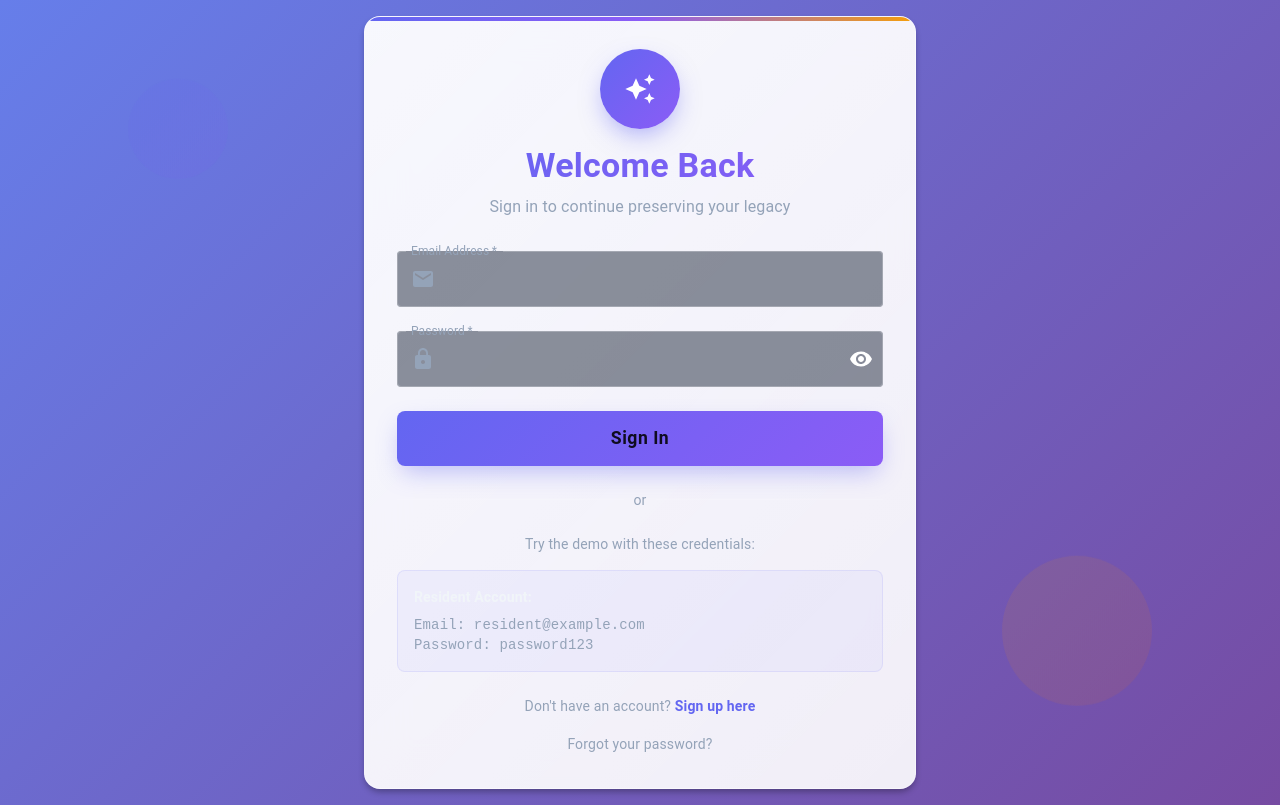
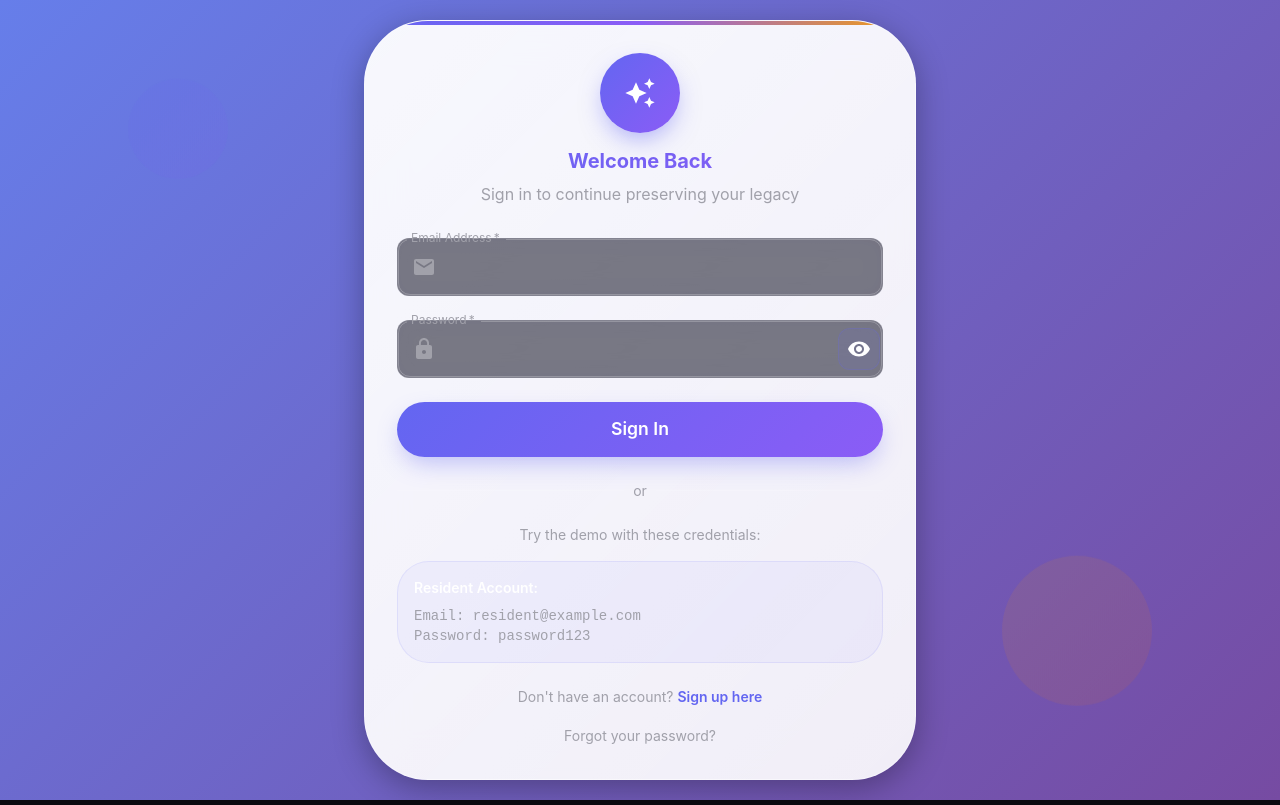
Before and after one commit to cekwedike/the-legacy-booth-app, a React (Vite) app in the folder frontend/: page /login in a window 1280 px wide. Built offline with nearby package versions, Linux system fonts and the light colour scheme.

Commit message:
Enhance MUI theme in App component; update color palette for improved dark mode aesthetics and refine component styles with new typography, gradients, and hover effects. Introduce consistent styling for buttons, cards, and input fields to elevate user interaction and visual appeal.

```diff
--- a/frontend/src/App.tsx
+++ b/frontend/src/App.tsx
@@ -28,88 +28,136 @@ const theme = createTheme({
   palette: {
     mode: 'dark',
     background: {
-      default: '#0f1419',
-      paper: '#1a2332',
+      default: '#0a0a0f',
+      paper: 'rgba(30, 30, 50, 0.8)',
     },
     primary: {
-      main: '#10b981', // emerald green
+      main: '#6366f1', // electric indigo
     },
     secondary: {
-      main: '#f59e0b', // amber gold
+      main: '#8b5cf6', // vibrant purple
     },
     error: {
       main: '#ef4444',
     },
     warning: {
-      main: '#f97316',
+      main: '#f59e0b',
     },
     info: {
-      main: '#3b82f6',
+      main: '#06b6d4',
     },
     success: {
-      main: '#059669',
+      main: '#10b981',
     },
     text: {
-      primary: '#f1f5f9',
-      secondary: '#94a3b8',
+      primary: '#ffffff',
+      secondary: '#a1a1aa',
     },
+  },
+  typography: {
+    fontFamily: '"Inter", "Roboto", "Helvetica", "Arial", sans-serif',
+    h1: {
+      fontWeight: 700,
+      fontSize: '2.5rem',
+    },
+    h2: {
+      fontWeight: 600,
+      fontSize: '2rem',
+    },
+    h3: {
+      fontWeight: 600,
+      fontSize: '1.5rem',
+    },
+    h4: {
+      fontWeight: 600,
+      fontSize: '1.25rem',
+    },
+    h5: {
+      fontWeight: 600,
+      fontSize: '1.125rem',
+    },
+    h6: {
+      fontWeight: 600,
+      fontSize: '1rem',
+    },
+    button: {
+      fontWeight: 600,
+      textTransform: 'none',
+    },
+  },
+  shape: {
+    borderRadius: 16,
   },
   components: {
     MuiPaper: {
       styleOverrides: {
         root: {
-          background: 'linear-gradient(135deg, #1a2332 0%, #1e293b 100%)',
-          border: '1px solid #334155',
-          boxShadow: '0 4px 6px -1px rgba(0, 0, 0, 0.3)',
+          background: 'rgba(30, 30, 50, 0.8)',
+          backdropFilter: 'blur(20px)',
+          border: '1px solid rgba(255, 255, 255, 0.1)',
+          boxShadow: '0 8px 32px rgba(0, 0, 0, 0.3)',
         },
       },
     },
     MuiAppBar: {
       styleOverrides: {
         root: {
-          background: 'linear-gradient(90deg, #0f1419 0%, #1a2332 100%)',
-          borderBottom: '1px solid #334155',
-          boxShadow: '0 1px 3px 0 rgba(0, 0, 0, 0.3)',
+          background: 'rgba(10, 10, 15, 0.9)',
+          backdropFilter: 'blur(20px)',
+          borderBottom: '1px solid rgba(255, 255, 255, 0.1)',
+          boxShadow: '0 4px 20px rgba(0, 0, 0, 0.3)',
         },
       },
     },
     MuiCard: {
       styleOverrides: {
         root: {
-          background: 'linear-gradient(135deg, #1a2332 0%, #1e293b 100%)',
-          border: '1px solid #334155',
-          borderRadius: 12,
-          boxShadow: '0 4px 6px -1px rgba(0, 0, 0, 0.3)',
+          background: 'rgba(30, 30, 50, 0.8)',
+          backdropFilter: 'blur(20px)',
+          border: '1px solid rgba(255, 255, 255, 0.1)',
+          borderRadius: 20,
+          boxShadow: '0 8px 32px rgba(0, 0, 0, 0.3)',
           '&:hover': {
-            border: '1px solid #10b981',
-            boxShadow: '0 10px 15px -3px rgba(16, 185, 129, 0.2)',
-            transform: 'translateY(-2px)',
+            border: '1px solid rgba(99, 102, 241, 0.5)',
+            boxShadow: '0 12px 40px rgba(99, 102, 241, 0.2)',
+            transform: 'translateY(-4px)',
           },
-          transition: 'all 0.3s ease-in-out',
+          transition: 'all 0.3s cubic-bezier(0.4, 0, 0.2, 1)',
         },
       },
     },
     MuiButton: {
       styleOverrides: {
         root: {
-          background: 'linear-gradient(135deg, #10b981 0%, #059669 100%)',
-          borderRadius: 8,
+          background: 'linear-gradient(135deg, #6366f1 0%, #8b5cf6 100%)',
+          borderRadius: 12,
           textTransform: 'none',
           fontWeight: 600,
-          boxShadow: '0 4px 6px -1px rgba(16, 185, 129, 0.3)',
+          fontSize: '0.95rem',
+          padding: '12px 24px',
+          boxShadow: '0 4px 15px rgba(99, 102, 241, 0.4)',
           '&:hover': {
-            background: 'linear-gradient(135deg, #059669 0%, #047857 100%)',
-            boxShadow: '0 6px 8px -1px rgba(16, 185, 129, 0.4)',
-            transform: 'translateY(-1px)',
+            background: 'linear-gradient(135deg, #4f46e5 0%, #7c3aed 100%)',
+            boxShadow: '0 6px 20px rgba(99, 102, 241, 0.5)',
+            transform: 'translateY(-2px)',
           },
-          transition: 'all 0.2s ease-in-out',
+          transition: 'all 0.3s cubic-bezier(0.4, 0, 0.2, 1)',
         },
         outlined: {
-          borderColor: '#10b981',
-          color: '#10b981',
+          background: 'transparent',
+          border: '2px solid #6366f1',
+          color: '#6366f1',
           '&:hover': {
-            background: 'rgba(16, 185, 129, 0.1)',
-            borderColor: '#059669',
+            background: 'rgba(99, 102, 241, 0.1)',
+            border: '2px solid #8b5cf6',
+            color: '#8b5cf6',
+          },
+        },
+        text: {
+          background: 'transparent',
+          color: '#6366f1',
+          '&:hover': {
+            background: 'rgba(99, 102, 241, 0.1)',
           },
         },
       },
@@ -118,13 +166,29 @@ const theme = createTheme({
       styleOverrides: {
         root: {
           '& .MuiOutlinedInput-root': {
-            background: 'rgba(30, 41, 59, 0.5)',
-            borderColor: '#475569',
+            background: 'rgba(30, 30, 50, 0.6)',
+            backdropFilter: 'blur(10px)',
+            border: '1px solid rgba(255, 255, 255, 0.1)',
+            borderRadius: 12,
             '&:hover': {
-              borderColor: '#10b981',
+              border: '1px solid rgba(99, 102, 241, 0.5)',
             },
             '&.Mui-focused': {
-              borderColor: '#10b981',
+              border: '2px solid #6366f1',
+              boxShadow: '0 0 0 4px rgba(99, 102, 241, 0.1)',
+            },
+            '& input': {
+              color: '#ffffff',
+              '&::placeholder': {
+                color: '#a1a1aa',
+                opacity: 1,
+              },
+            },
+          },
+          '& .MuiInputLabel-root': {
+            color: '#a1a1aa',
+            '&.Mui-focused': {
+              color: '#6366f1',
             },
           },
         },
@@ -133,9 +197,68 @@ const theme = createTheme({
     MuiChip: {
       styleOverrides: {
         root: {
-          background: 'linear-gradient(135deg, #f59e0b 0%, #d97706 100%)',
-          color: '#0f1419',
+          background: 'linear-gradient(135deg, #6366f1 0%, #8b5cf6 100%)',
+          color: '#ffffff',
           fontWeight: 600,
+          borderRadius: 8,
+          '&.MuiChip-colorSuccess': {
+            background: 'linear-gradient(135deg, #10b981 0%, #059669 100%)',
+          },
+          '&.MuiChip-colorWarning': {
+            background: 'linear-gradient(135deg, #f59e0b 0%, #d97706 100%)',
+          },
+          '&.MuiChip-colorError': {
+            background: 'linear-gradient(135deg, #ef4444 0%, #dc2626 100%)',
+          },
+        },
+      },
+    },
+    MuiIconButton: {
+      styleOverrides: {
+        root: {
+          background: 'rgba(99, 102, 241, 0.1)',
+          border: '1px solid rgba(99, 102, 241, 0.2)',
+          borderRadius: 12,
+          '&:hover': {
+            background: 'rgba(99, 102, 241, 0.2)',
+            border: '1px solid rgba(99, 102, 241, 0.4)',
+            transform: 'scale(1.05)',
+          },
+          transition: 'all 0.2s cubic-bezier(0.4, 0, 0.2, 1)',
+        },
+      },
+    },
+    MuiListItem: {
+      styleOverrides: {
+        root: {
+          borderRadius: 12,
+          margin: '4px 0',
+          '&:hover': {
+            background: 'rgba(99, 102, 241, 0.1)',
+          },
+          '&.Mui-selected': {
+            background: 'linear-gradient(135deg, rgba(99, 102, 241, 0.2) 0%, rgba(139, 92, 246, 0.2) 100%)',
+            border: '1px solid rgba(99, 102, 241, 0.3)',
+          },
+        },
+      },
+    },
+    MuiDivider: {
+      styleOverrides: {
+        root: {
+          borderColor: 'rgba(255, 255, 255, 0.1)',
+        },
+      },
+    },
+    MuiLinearProgress: {
+      styleOverrides: {
+        root: {
+          background: 'rgba(255, 255, 255, 0.1)',
+          borderRadius: 4,
+        },
+        bar: {
+          background: 'linear-gradient(90deg, #6366f1 0%, #8b5cf6 100%)',
+          borderRadius: 4,
         },
       },
     },
```
